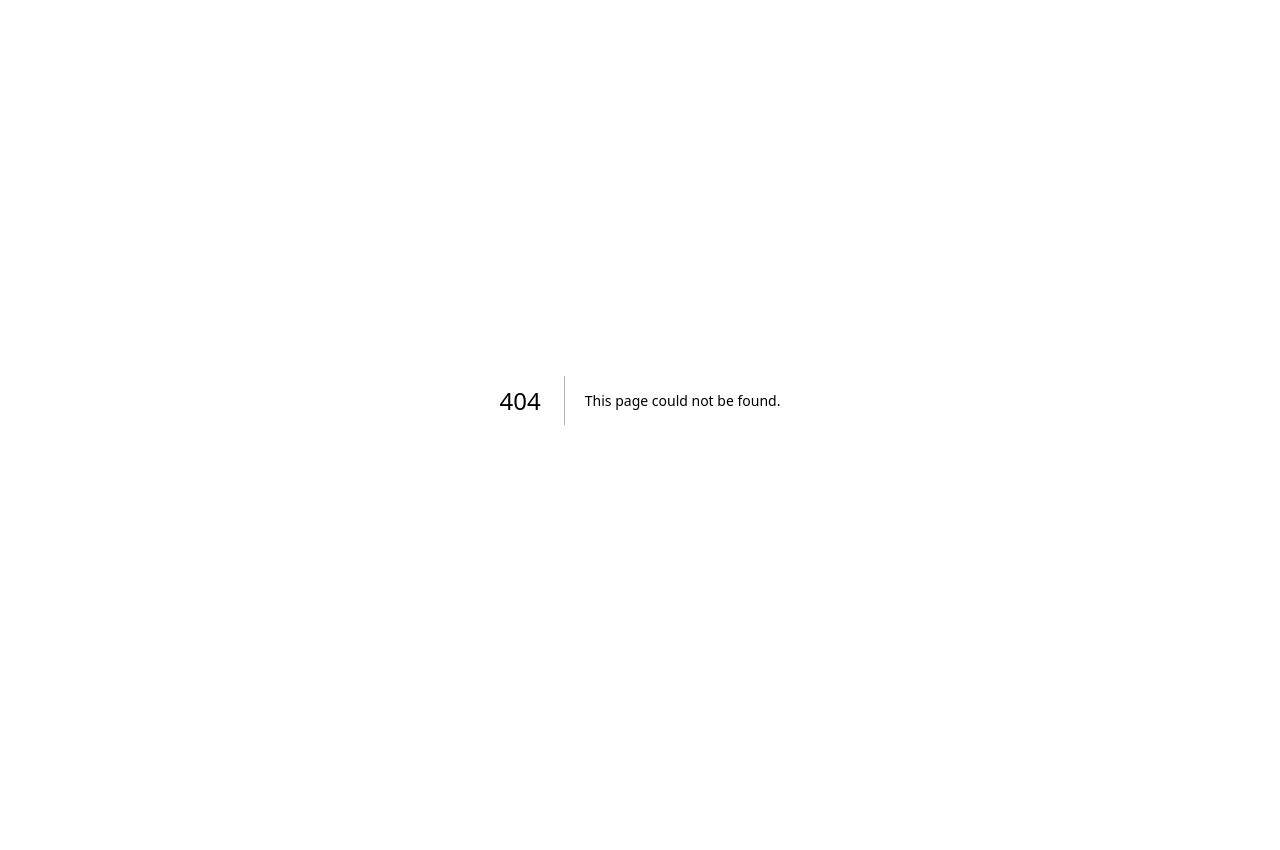
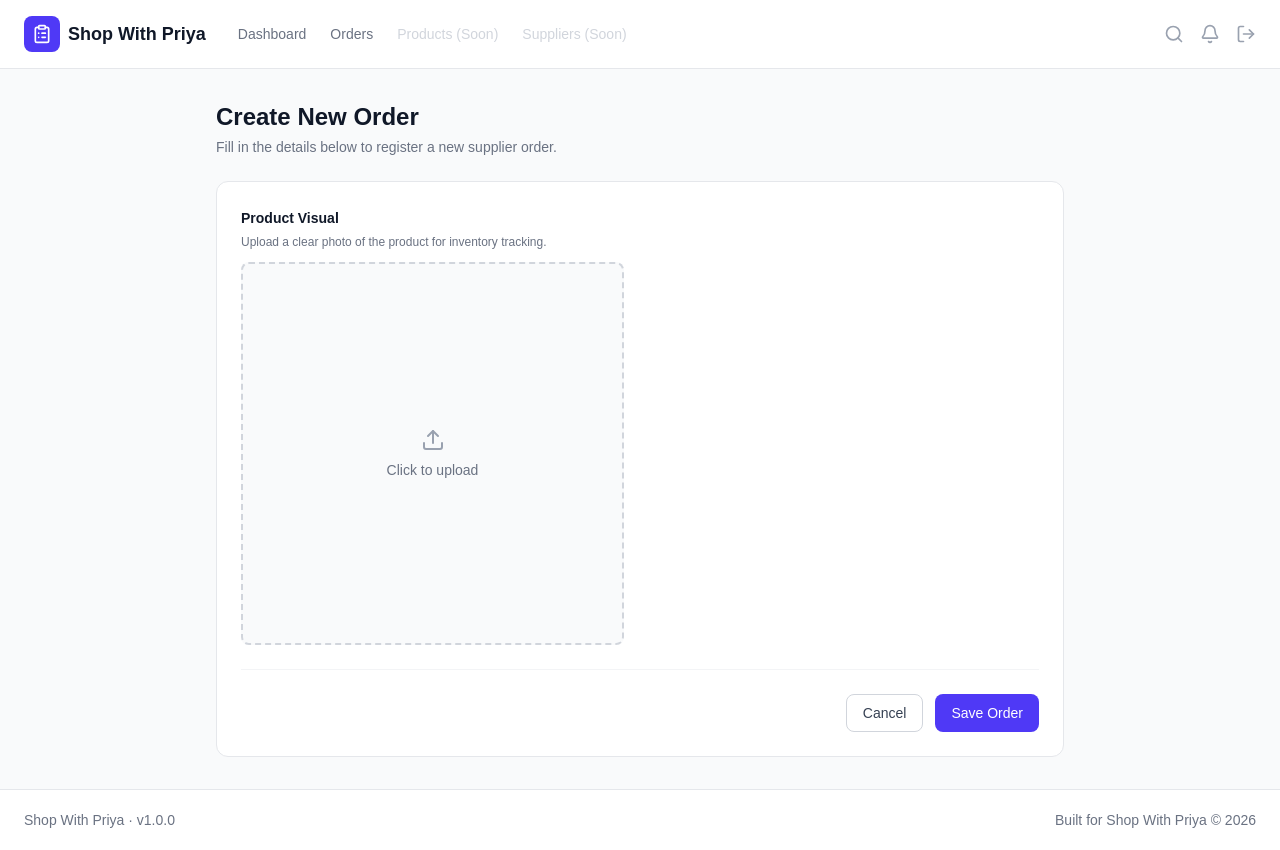
Before and after one commit to VIREN2779/shop-with-priya, a Next.js app: page /orders/new in a window 1280 px wide. Before the commit this address had no page. Before the commit the page ends 800 px from the top, so only its background shows below. Built offline with nearby package versions, Linux system fonts and the light colour scheme.

Commit message:
feat(NewOrderPage): Add new order page

```diff
--- /dev/null
+++ b/src/app/orders/new/page.tsx
@@ -0,0 +1,84 @@
+"use client";
+
+import { useState } from "react";
+import Link from "next/link";
+import { Upload } from "lucide-react";
+import Navbar from "@/components/Navbar";
+import Footer from "@/components/Footer";
+
+export default function NewOrderPage() {
+    const [imagePreview, setImagePreview] = useState<string | null>(null);
+    const [submitting, setSubmitting] = useState(false);
+
+    function handleImageChange(e: React.ChangeEvent<HTMLInputElement>) {
+        const file = e.target.files?.[0];
+        if (!file) return;
+        setImagePreview(URL.createObjectURL(file));
+    }
+
+    return (
+        <div className="min-h-screen bg-gray-50">
+            <Navbar />
+            <main className="mx-auto max-w-4xl px-6 py-8">
+                <h1 className="text-2xl font-bold text-gray-900">Create New Order</h1>
+                <p className="mt-1 text-sm text-gray-500">
+                    Fill in the details below to register a new supplier order.
+                </p>
+
+                <form className="mt-6 rounded-xl border border-gray-200 bg-white p-6">
+                    <div className="grid grid-cols-1 gap-8 md:grid-cols-2">
+                        <div>
+                            <label className="text-sm font-semibold text-gray-900">
+                                Product Visual
+                            </label>
+                            <p className="mt-1 text-xs text-gray-500">
+                                Upload a clear photo of the product for inventory tracking.
+                            </p>
+                            <label className="mt-3 flex aspect-square cursor-pointer flex-col items-center justify-center rounded-lg border-2 border-dashed border-gray-300 bg-gray-50 hover:bg-gray-100">
+                                {imagePreview ? (
+                                    <img
+                                        src={imagePreview}
+                                        alt="Product preview"
+                                        className="h-full w-full rounded-lg object-cover"
+                                    />
+                                ) : (
+                                    <>
+                                        <Upload className="h-6 w-6 text-gray-400" />
+                                        <span className="mt-2 text-sm text-gray-500">
+                                            Click to upload
+                                        </span>
+                                    </>
+                                )}
+                                <input
+                                    type="file"
+                                    accept="image/*"
+                                    onChange={handleImageChange}
+                                    className="hidden"
+                                />
+                            </label>
+                        </div>
+                    </div>
+
+                    <hr className="my-6 border-gray-100" />
+
+                    <div className="flex justify-end gap-3">
+                        <Link
+                            href="/"
+                            className="rounded-lg border border-gray-300 px-4 py-2 text-sm font-medium text-gray-700 hover:bg-gray-50"
+                        >
+                            Cancel
+                        </Link>
+                        <button
+                            type="submit"
+                            disabled={submitting}
+                            className="rounded-lg bg-indigo-600 px-4 py-2 text-sm font-medium text-white hover:bg-indigo-700 disabled:opacity-50"
+                        >
+                            {submitting ? "Saving..." : "Save Order"}
+                        </button>
+                    </div>
+                </form>
+            </main>
+            <Footer />
+        </div>
+    );
+}
```
